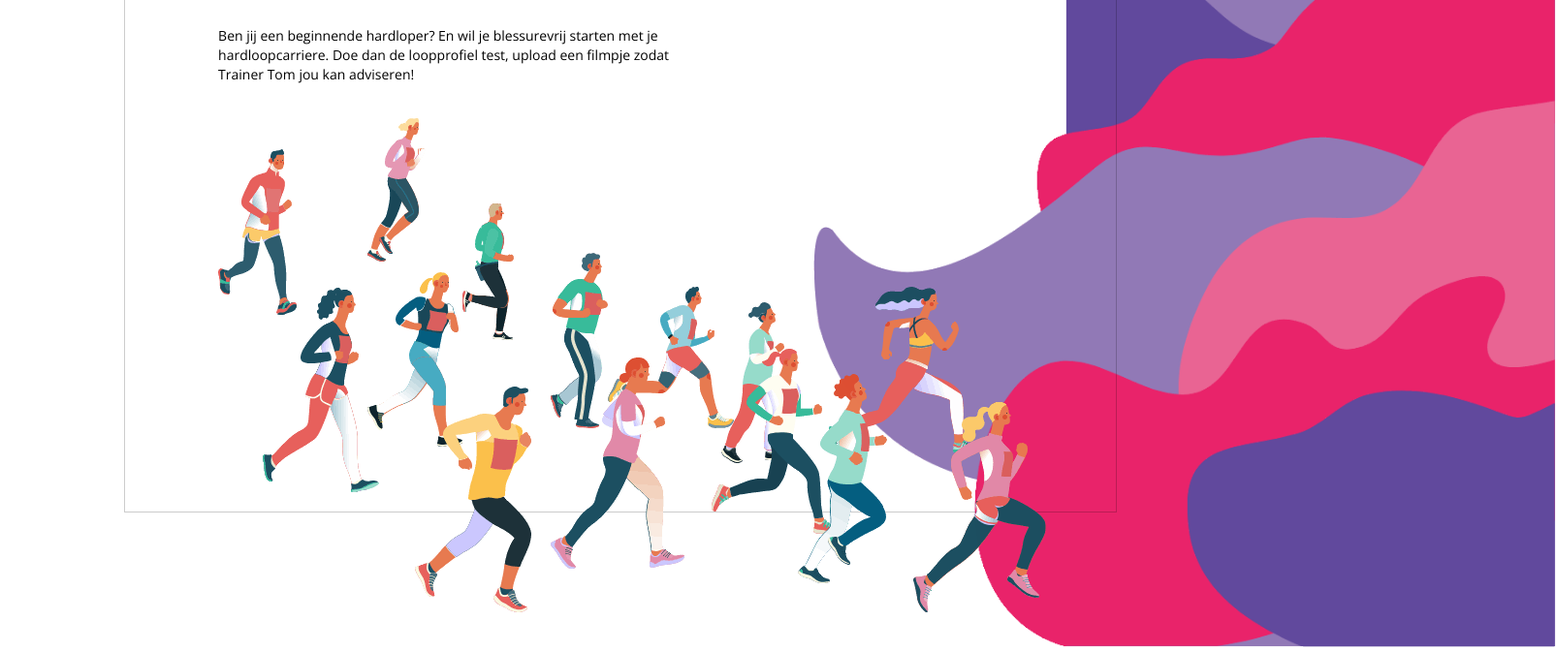
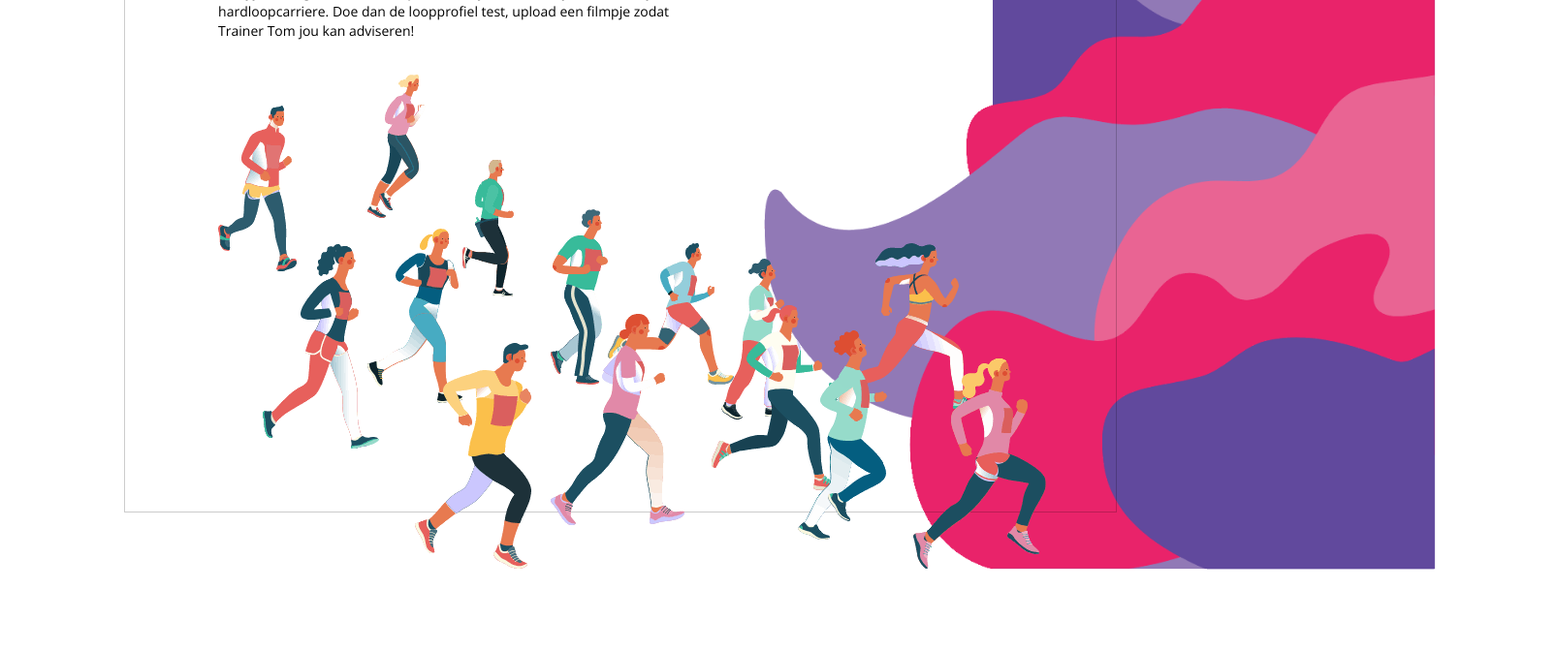
Before and after one commit to aardbeivlaai/trainertom, a plain HTML site: page index.html in a window 1280 px wide. Shown: the part 238-911 px from the top of the page at 97% size, 1605 px wide, since content can reach past the window. After the commit the page ends 866 px from the top, so only its background shows below. Drawn offline with nearby package versions, Linux system fonts and the light colour scheme.

Commit message:
position images + text + border on page 1

```diff
--- a/css/main.css
+++ b/css/main.css
@@ -21,7 +21,7 @@
 
     justify-content : center;
     align-items : center;
-    margin-top: 8%;
+    margin-top: 4%;
     color : black;
 
   }
@@ -91,9 +91,10 @@
     margin-top: 4%;
     float: right;
     position: absolute;
-    margin-left: -37%;
-    height: 845px;
-  }
+    margin-left: -46%;
+    height: 765px;
+}
+
 
 
   .imgPeople {
```
